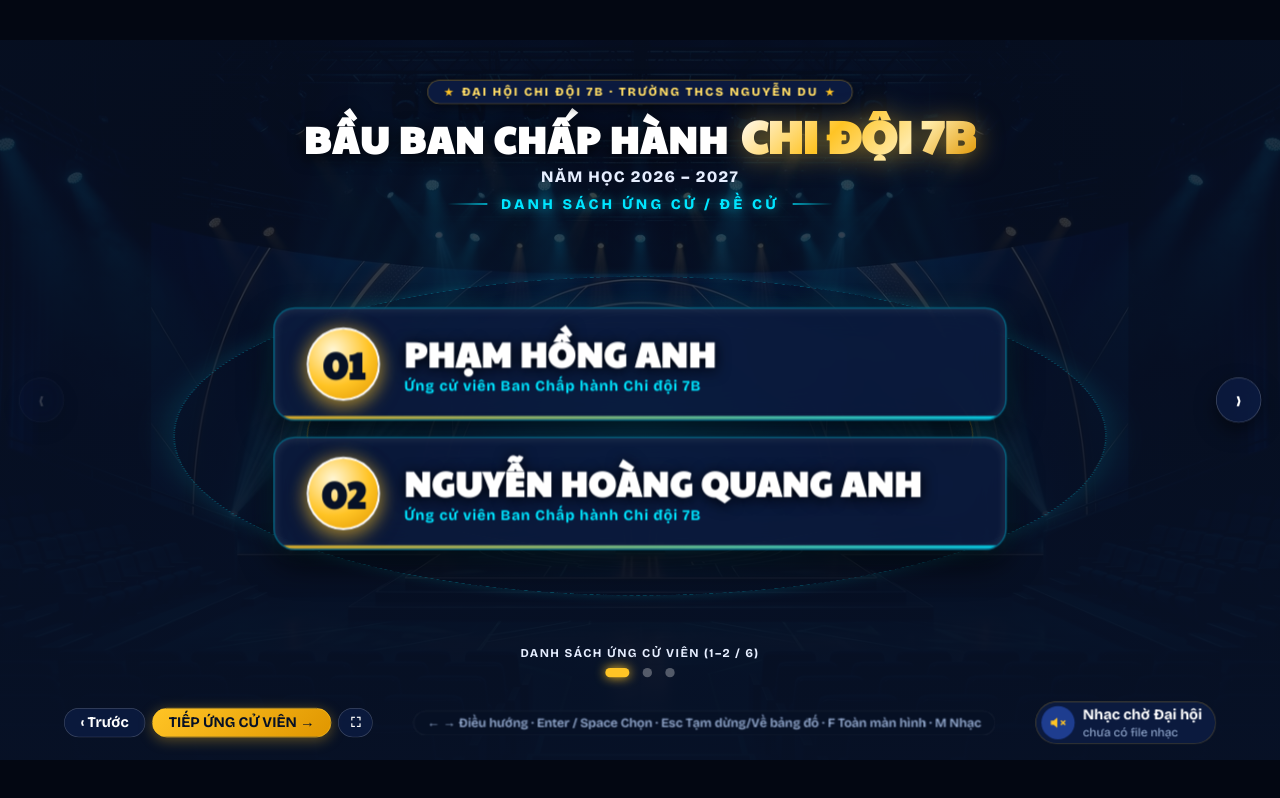
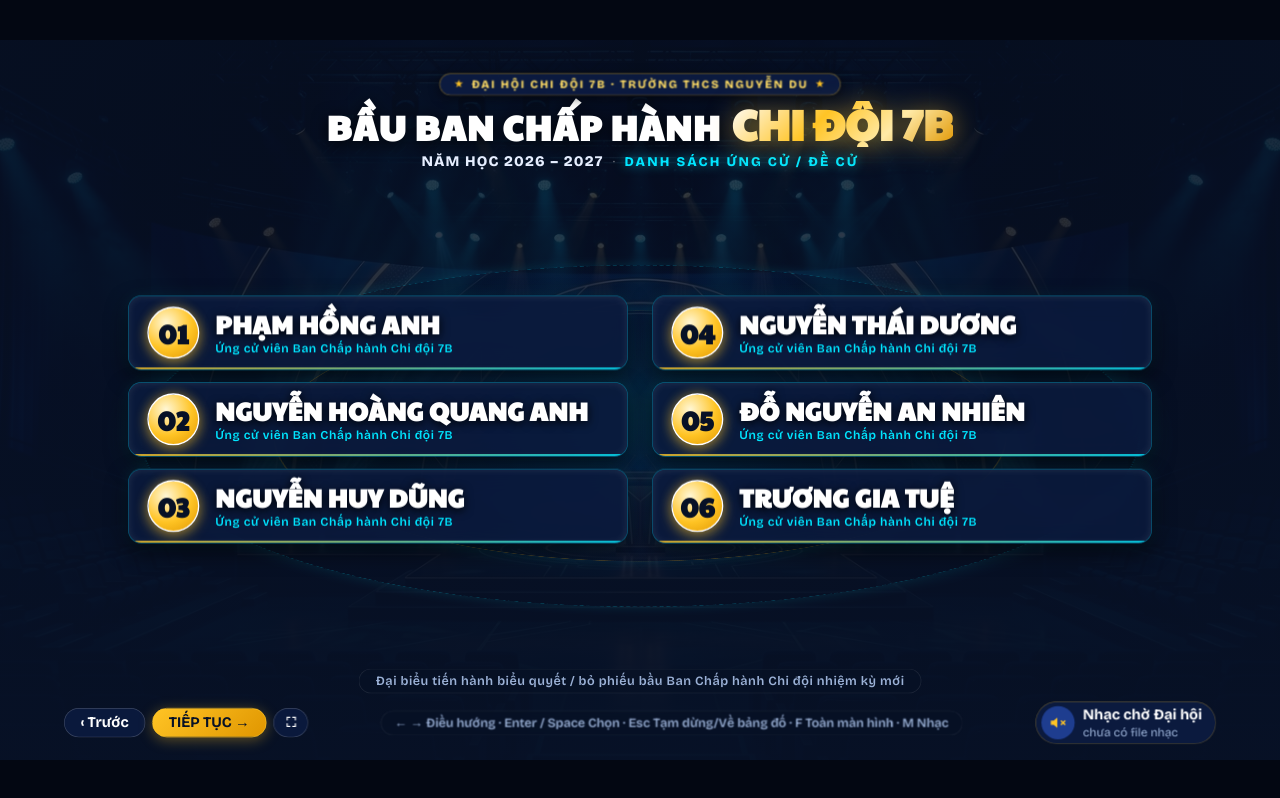
Before and after one commit to tdastoresupport-wq/daihoichidoi, a Svelte app in the folder 7b-web/: page / in a window 1280 px wide. Both pictures are taken after a click on the button "BẮT ĐẦU →". Built offline with nearby package versions, Linux system fonts and the light colour scheme.

Commit message:
feat(7b): display all election candidates on 1 single slide and refine editorial UI

```diff
--- a/7b-web/src/App.svelte
+++ b/7b-web/src/App.svelte
@@ -16,7 +16,6 @@
   const H = 1080;
   let scale = $state(1);
   let sceneEl: HTMLElement | null = $state(null);
-  let electionRef: { step: (d: 1 | -1) => boolean; isLast: () => boolean } | null = $state(null);
   let directionsRef: { step: (d: 1 | -1) => boolean } | null = $state(null);
 
   function fit(): void {
@@ -50,11 +49,7 @@
         break;
 
       case 'election':
-        if (electionRef && !electionRef.step(1)) {
-          pres.next();
-        } else if (!electionRef) {
-          pres.next();
-        }
+        pres.next();
         break;
 
       case 'directions':
@@ -118,7 +113,6 @@
       return;
     }
     if (pres.scene === 'directions' && directionsRef?.step(-1)) return;
-    if (pres.scene === 'election' && electionRef?.step(-1)) return;
     pres.prev();
   }
 
@@ -130,12 +124,10 @@
     if (e.key === 'ArrowRight' && !typing) {
       e.preventDefault();
       if (pres.scene === 'directions' && directionsRef?.step(1)) return;
-      if (pres.scene === 'election' && electionRef?.step(1)) return;
       handlePrimaryAction();
     } else if (e.key === 'ArrowLeft' && !typing) {
       e.preventDefault();
       if (pres.scene === 'directions' && directionsRef?.step(-1)) return;
-      if (pres.scene === 'election' && electionRef?.step(-1)) return;
       handleBackAction();
     } else if (e.key === 'Enter' && !typing) {
       e.preventDefault();
@@ -157,10 +149,7 @@
   // Dynamic label for primary dock button
   let dockPrimaryText = $derived.by(() => {
     if (pres.scene === 'opening') return 'BẮT ĐẦU →';
-    if (pres.scene === 'election') {
-      if (electionRef && electionRef.isLast()) return 'TIẾP TỤC →';
-      return 'TIẾP ỨNG CỬ VIÊN →';
-    }
+    if (pres.scene === 'election') return 'TIẾP TỤC →';
     if (pres.scene === 'directions') return 'TIẾP →';
     if (pres.scene === 'lobby') {
       return pres.completedCount === 9 ? 'XEM BỨC TRANH 🌟' : 'CHỌN Ô SỐ';
@@ -242,7 +231,7 @@
         {#if pres.scene === 'opening'}
           <Opening />
         {:else if pres.scene === 'election'}
-          <Election bind:this={electionRef} />
+          <Election />
         {:else if pres.scene === 'directions'}
           <Directions bind:this={directionsRef} />
         {:else if pres.scene === 'lobby'}
--- a/7b-web/src/scenes/Election.svelte
+++ b/7b-web/src/scenes/Election.svelte
@@ -1,65 +1,25 @@
 <script lang="ts">
   import { onMount } from 'svelte';
   import gsap from 'gsap';
-  import { pres } from '../lib/presentation.svelte';
-  import { audio } from '../lib/audio.svelte';
   import { CANDIDATES_7B } from '../lib/data';
   import heroBg from '../assets/v2/heroes/hero-election-stage.jpg';
 
-  const CANDIDATES_PER_PAGE = 2; // 2 large prominent candidates per view for optimal hall readability
-  let pageIdx = $state(0);
-
-  const totalPages = $derived(
-    Math.max(1, Math.ceil(CANDIDATES_7B.length / CANDIDATES_PER_PAGE))
-  );
-
-  const currentCandidates = $derived(
-    CANDIDATES_7B.slice(
-      pageIdx * CANDIDATES_PER_PAGE,
-      (pageIdx + 1) * CANDIDATES_PER_PAGE
-    )
-  );
-
-  export function isLast(): boolean {
-    return pageIdx >= totalPages - 1;
-  }
-
-  export function step(dir: 1 | -1): boolean {
-    const next = pageIdx + dir;
-    if (next >= 0 && next < totalPages) {
-      pageIdx = next;
-      audio.click();
-      animateCards();
-      return true;
-    }
-    return false;
-  }
-
-  function setPage(i: number): void {
-    if (i !== pageIdx && i >= 0 && i < totalPages) {
-      pageIdx = i;
-      audio.click();
-      animateCards();
-    }
-  }
-
-  function animateCards(): void {
-    if (typeof window === 'undefined' || window.matchMedia('(prefers-reduced-motion: reduce)').matches) return;
-    gsap.fromTo(
-      '.candidate-card',
-      { opacity: 0, scale: 0.95, y: 16 },
-      { opacity: 1, scale: 1, y: 0, duration: 0.4, stagger: 0.08, ease: 'power2.out', overwrite: true }
-    );
-  }
+  // All 6 candidates displayed on 1 single slide
+  const leftCol = CANDIDATES_7B.slice(0, 3); // 01, 02, 03
+  const rightCol = CANDIDATES_7B.slice(3, 6); // 04, 05, 06
 
   onMount(() => {
-    if (window.matchMedia('(prefers-reduced-motion: reduce)').matches) return;
+    if (typeof window === 'undefined' || window.matchMedia('(prefers-reduced-motion: reduce)').matches) return;
     gsap.fromTo(
       '.election-header',
       { opacity: 0, y: -20 },
       { opacity: 1, y: 0, duration: 0.6, ease: 'power2.out', overwrite: true }
     );
-    animateCards();
+    gsap.fromTo(
+      '.candidate-card',
+      { opacity: 0, scale: 0.96, y: 16 },
+      { opacity: 1, scale: 1, y: 0, duration: 0.45, stagger: 0.06, ease: 'power2.out', overwrite: true }
+    );
   });
 </script>
 
@@ -93,23 +53,20 @@
       <span class="title-class">CHI ĐỘI 7B</span>
     </h1>
 
-    <div class="year-kicker">
-      <span>NĂM HỌC 2026 – 2027</span>
-    </div>
-
-    <div class="section-kicker">
-      <span class="kicker-line"></span>
-      <span class="kicker-text">DANH SÁCH ỨNG CỬ / ĐỀ CỬ</span>
-      <span class="kicker-line"></span>
+    <div class="header-sub-row">
+      <span class="year-kicker">NĂM HỌC 2026 – 2027</span>
+      <span class="sep-dot">·</span>
+      <span class="section-kicker">DANH SÁCH ỨNG CỬ / ĐỀ CỬ</span>
     </div>
   </header>
 
-  <!-- Central Candidate Presentation Arena -->
+  <!-- Central Candidate Presentation Arena: All 6 on 1 Slide -->
   <main class="candidate-arena">
-    <div class="candidate-stack">
-      {#each currentCandidates as c (c.id)}
+    <div class="candidate-grid-2col">
+      <!-- Left Column: 01, 02, 03 -->
+      <div class="candidate-column">
+        {#each leftCol as c (c.id)}
           <div class="candidate-card">
-          <div class="podium-aura" aria-hidden="true"></div>
             <div class="card-glass-frame">
               <div class="number-tag">
                 <span class="tag-val">{c.number}</span>
@@ -123,44 +80,33 @@
           </div>
         {/each}
       </div>
-  </main>
 
-  <!-- Multi-step Sequence Pagination -->
-  <footer class="election-footer">
-    <div class="sequence-nav">
-      <span class="seq-label">DANH SÁCH ỨNG CỬ VIÊN ({pageIdx * CANDIDATES_PER_PAGE + 1}–{Math.min((pageIdx + 1) * CANDIDATES_PER_PAGE, CANDIDATES_7B.length)} / {CANDIDATES_7B.length})</span>
-      <div class="seq-dots">
-        {#each Array(totalPages) as _, i}
-          <button
-            class="seq-dot"
-            class:active={i === pageIdx}
-            onclick={() => setPage(i)}
-            aria-label={`Trang danh sách ${i + 1}`}
-          >
-            <span></span>
-          </button>
+      <!-- Right Column: 04, 05, 06 -->
+      <div class="candidate-column">
+        {#each rightCol as c (c.id)}
+          <div class="candidate-card">
+            <div class="card-glass-frame">
+              <div class="number-tag">
+                <span class="tag-val">{c.number}</span>
+              </div>
+              <div class="candidate-identity">
+                <h2 class="candidate-name">{c.name}</h2>
+                <p class="candidate-role">Ứng cử viên Ban Chấp hành Chi đội 7B</p>
+              </div>
+            </div>
+            <div class="card-accent-bar" aria-hidden="true"></div>
+          </div>
         {/each}
       </div>
     </div>
+  </main>
+
+  <!-- Bottom Stage Subtext -->
+  <footer class="election-footer">
+    <p class="footer-note">
+      Đại biểu tiến hành biểu quyết / bỏ phiếu bầu Ban Chấp hành Chi đội nhiệm kỳ mới
+    </p>
   </footer>
-
-  <!-- Left & Right Navigation Arrows -->
-  <button
-    class="nav-arrow nav-prev"
-    disabled={pageIdx === 0}
-    onclick={() => step(-1)}
-    aria-label="Ứng cử viên trước"
-  >
-    ‹
-  </button>
-  <button
-    class="nav-arrow nav-next"
-    disabled={pageIdx === totalPages - 1}
-    onclick={() => step(1)}
-    aria-label="Ứng cử viên tiếp theo"
-  >
-    ›
-  </button>
 </div>
 
 <style>
@@ -172,7 +118,7 @@
     flex-direction: column;
     align-items: center;
     justify-content: space-between;
-    padding: 60px var(--safe) 120px;
+    padding: 50px var(--safe) 100px;
     background: var(--c-stage-void);
   }
 
@@ -183,7 +129,7 @@
     height: 100%;
     object-fit: cover;
     object-position: center;
-    filter: brightness(0.85) contrast(1.1);
+    filter: brightness(0.82) contrast(1.1);
     z-index: 1;
   }
 
@@ -193,8 +139,8 @@
     z-index: 2;
     background: radial-gradient(
       ellipse 120% 90% at 50% 15%,
-      rgba(7, 17, 38, 0.72) 0%,
-      rgba(7, 17, 38, 0.9) 60%,
+      rgba(7, 17, 38, 0.75) 0%,
+      rgba(7, 17, 38, 0.92) 60%,
       rgba(7, 17, 38, 0.98) 100%
     );
     pointer-events: none;
@@ -214,32 +160,32 @@
     top: 55%;
     transform: translate(-50%, -50%) rotateX(70deg);
     border-radius: 50%;
-    border: 2px solid rgba(0, 229, 255, 0.25);
-    box-shadow: 0 0 50px rgba(0, 229, 255, 0.15);
+    border: 2px solid rgba(0, 229, 255, 0.2);
+    box-shadow: 0 0 50px rgba(0, 229, 255, 0.12);
   }
   .voting-ring.outer {
-    width: 1400px;
-    height: 1400px;
+    width: 1500px;
+    height: 1500px;
     border-style: dashed;
     animation: ringSpin 60s linear infinite;
   }
   .voting-ring.inner {
-    width: 1000px;
-    height: 1000px;
-    border-color: rgba(255, 196, 37, 0.3);
+    width: 1100px;
+    height: 1100px;
+    border-color: rgba(255, 196, 37, 0.25);
     animation: ringSpin 40s linear infinite reverse;
   }
   .center-stage-glow {
     position: absolute;
     left: 50%;
     top: 52%;
-    width: 800px;
-    height: 400px;
+    width: 900px;
+    height: 450px;
     transform: translate(-50%, -50%);
     background: radial-gradient(
       ellipse at 50% 50%,
-      rgba(0, 229, 255, 0.12) 0%,
-      rgba(26, 101, 255, 0.08) 45%,
+      rgba(0, 229, 255, 0.1) 0%,
+      rgba(26, 101, 255, 0.06) 45%,
       transparent 75%
     );
   }
@@ -254,7 +200,7 @@
     display: flex;
     flex-direction: column;
     align-items: center;
-    gap: 10px;
+    gap: 8px;
     text-align: center;
   }
 
@@ -264,39 +210,39 @@
     gap: 10px;
     font-family: var(--f-body);
     font-weight: 800;
-    font-size: 18px;
+    font-size: 17px;
     letter-spacing: 0.16em;
     color: var(--c-gold-glow);
     background: rgba(13, 29, 69, 0.85);
     border: 1px solid rgba(255, 196, 37, 0.45);
     border-radius: var(--r-pill);
-    padding: 6px 24px;
+    padding: 5px 22px;
     backdrop-filter: blur(14px);
     box-shadow: 0 4px 18px rgba(0, 0, 0, 0.5);
   }
   .icon-star {
     color: var(--c-gold-core);
-    font-size: 15px;
+    font-size: 14px;
   }
 
   .election-main-title {
     display: flex;
     align-items: baseline;
     justify-content: center;
-    gap: 18px;
+    gap: 16px;
     margin: 0;
     line-height: 1.1;
   }
   .title-action {
     font-family: var(--f-display);
-    font-size: 56px;
+    font-size: 52px;
     letter-spacing: 0.04em;
     color: var(--c-ink-100);
     text-shadow: 0 4px 24px rgba(0, 0, 0, 0.85);
   }
   .title-class {
     font-family: var(--f-display);
-    font-size: 68px;
+    font-size: 64px;
     background: linear-gradient(
       135deg,
       #ffffff 0%,
@@ -310,84 +256,83 @@
     filter: drop-shadow(0 4px 20px rgba(255, 196, 37, 0.5));
   }
 
+  .header-sub-row {
+    display: flex;
+    align-items: center;
+    gap: 14px;
+  }
   .year-kicker {
-    font-size: 24px;
+    font-size: 22px;
     font-weight: 800;
     color: var(--c-ink-200);
     letter-spacing: 0.08em;
   }
-
+  .sep-dot {
+    color: rgba(255, 255, 255, 0.4);
+    font-size: 20px;
+  }
   .section-kicker {
-    display: flex;
-    align-items: center;
-    gap: 20px;
-    margin-top: 4px;
-  }
-  .kicker-line {
-    width: 60px;
-    height: 2px;
-    background: linear-gradient(90deg, transparent, var(--c-spot-cyan));
-  }
-  .section-kicker .kicker-line:last-child {
-    background: linear-gradient(90deg, var(--c-spot-cyan), transparent);
-  }
-  .kicker-text {
     font-family: var(--f-body);
-    font-size: 22px;
+    font-size: 20px;
     font-weight: 800;
-    letter-spacing: 0.22em;
+    letter-spacing: 0.16em;
     color: var(--c-spot-cyan);
     text-shadow: 0 0 16px rgba(0, 229, 255, 0.6);
   }
 
-  /* ── CANDIDATE ARENA ────────────────────────────── */
+  /* ── ALL 6 CANDIDATES IN 2 COLUMNS ──────────────── */
   .candidate-arena {
     position: relative;
     z-index: 10;
-    width: 1400px;
+    width: 1540px;
     max-width: calc(100% - var(--safe) * 2);
     display: flex;
     flex-direction: column;
     align-items: center;
     justify-content: center;
     flex: 1;
-    margin: 16px 0;
+    margin: 12px 0;
   }
 
-  .candidate-stack {
+  .candidate-grid-2col {
+    display: grid;
+    grid-template-columns: 1fr 1fr;
+    gap: 18px 36px;
+    width: 100%;
+  }
+
+  .candidate-column {
     display: flex;
     flex-direction: column;
-    gap: 24px;
-    width: 100%;
-    max-width: 1100px;
+    gap: 18px;
   }
 
   .candidate-card {
     position: relative;
-    border-radius: var(--r-lg);
+    border-radius: var(--r-md);
     background: rgba(11, 26, 62, 0.85);
-    border: 2px solid rgba(0, 229, 255, 0.4);
+    border: 1.5px solid rgba(0, 229, 255, 0.35);
     box-shadow:
-      0 20px 50px rgba(0, 0, 0, 0.7),
-      inset 0 1px 16px rgba(255, 255, 255, 0.12),
-      0 0 35px rgba(0, 229, 255, 0.15);
-    backdrop-filter: blur(24px);
+      0 12px 32px rgba(0, 0, 0, 0.65),
+      inset 0 1px 12px rgba(255, 255, 255, 0.1),
+      0 0 24px rgba(0, 229, 255, 0.1);
+    backdrop-filter: blur(20px);
     overflow: hidden;
     transition: transform var(--t-fast) var(--e-out), border-color var(--t-fast) var(--e-out), box-shadow var(--t-fast) var(--e-out);
   }
   .candidate-card:hover {
-    transform: translateY(-4px) scale(1.015);
+    transform: translateY(-2px) scale(1.01);
     border-color: var(--c-spot-cyan);
     box-shadow:
-      0 26px 60px rgba(0, 0, 0, 0.85),
-      0 0 45px rgba(0, 229, 255, 0.4);
+      0 16px 40px rgba(0, 0, 0, 0.8),
+      0 0 32px rgba(0, 229, 255, 0.3);
   }
 
   .card-glass-frame {
     display: flex;
     align-items: center;
-    gap: 36px;
-    padding: 28px 48px;
+    gap: 24px;
+    padding: 16px 28px;
     position: relative;
     z-index: 2;
   }
@@ -396,20 +341,20 @@
     display: flex;
     align-items: center;
     justify-content: center;
-    min-width: 110px;
-    height: 110px;
+    min-width: 78px;
+    height: 78px;
     border-radius: 50%;
     background: radial-gradient(circle at 35% 30%, #fff7d6, var(--c-gold-core) 55%, var(--c-gold-500) 100%);
     color: var(--c-ink-900);
     box-shadow:
-      0 10px 30px rgba(255, 196, 37, 0.5),
-      0 0 25px rgba(255, 196, 37, 0.35);
-    border: 3px solid #ffffff;
+      0 6px 20px rgba(255, 196, 37, 0.45),
+      0 0 18px rgba(255, 196, 37, 0.3);
+    border: 2.5px solid #ffffff;
     flex-shrink: 0;
   }
   .tag-val {
     font-family: var(--f-display);
-    font-size: 56px;
+    font-size: 40px;
     font-weight: 900;
     line-height: 1;
   }
@@ -417,23 +362,23 @@
   .candidate-identity {
     display: flex;
     flex-direction: column;
-    gap: 6px;
+    gap: 4px;
     flex: 1;
   }
   .candidate-name {
     font-family: var(--f-display);
-    font-size: 52px;
+    font-size: 38px;
     line-height: 1.15;
     color: #ffffff;
     margin: 0;
-    letter-spacing: 0.03em;
-    text-shadow: 0 4px 20px rgba(0, 0, 0, 0.9);
+    letter-spacing: 0.02em;
+    text-shadow: 0 3px 14px rgba(0, 0, 0, 0.9);
   }
   .candidate-role {
-    font-size: 22px;
-    font-weight: 700;
+    font-size: 18px;
+    font-weight: 600;
     color: var(--c-spot-cyan);
-    letter-spacing: 0.06em;
+    letter-spacing: 0.05em;
     margin: 0;
   }
 
@@ -442,12 +387,12 @@
     bottom: 0;
     left: 0;
     right: 0;
-    height: 5px;
+    height: 3px;
     background: linear-gradient(90deg, var(--c-gold-core), var(--c-spot-cyan));
-    opacity: 0.85;
+    opacity: 0.8;
   }
 
-  /* ── FOOTER & PAGINATION ────────────────────────── */
+  /* ── FOOTER ─────────────────────────────────────── */
   .election-footer {
     position: relative;
     z-index: 10;
@@ -455,77 +400,15 @@
     align-items: center;
     justify-content: center;
   }
-  .sequence-nav {
-    display: flex;
-    flex-direction: column;
-    align-items: center;
-    gap: 8px;
-  }
-  .seq-label {
-    font-size: 18px;
-    font-weight: 700;
-    color: var(--c-ink-200);
-    letter-spacing: 0.12em;
-  }
-  .seq-dots {
-    display: flex;
-    align-items: center;
-    gap: 12px;
-  }
-  .seq-dot {
-    background: none;
-    border: none;
-    padding: 4px;
-    cursor: pointer;
-    display: grid;
-    place-items: center;
-  }
-  .seq-dot span {
-    width: 14px;
-    height: 14px;
-    border-radius: 50%;
-    background: rgba(255, 255, 255, 0.3);
-    transition: width var(--t-fast) var(--e-out), background-color var(--t-fast) var(--e-out), box-shadow var(--t-fast) var(--e-out), border-radius var(--t-fast) var(--e-out);
-  }
-  .seq-dot.active span {
-    width: 36px;
+  .footer-note {
+    font-size: 19px;
+    font-weight: 600;
+    color: var(--c-ink-300);
+    margin: 0;
+    letter-spacing: 0.04em;
+    background: rgba(7, 17, 38, 0.6);
+    border: 1px solid rgba(255, 255, 255, 0.1);
     border-radius: var(--r-pill);
-    background: var(--c-gold-core);
-    box-shadow: 0 0 16px var(--c-gold-core);
-  }
-
-  /* ── FLOATING ARROWS ────────────────────────────── */
-  .nav-arrow {
-    position: absolute;
-    top: 50%;
-    transform: translateY(-50%);
-    width: 68px;
-    height: 68px;
-    border-radius: 50%;
-    border: 1.5px solid rgba(255, 255, 255, 0.25);
-    background: rgba(13, 29, 69, 0.75);
-    color: var(--c-ink-100);
-    font-size: 40px;
-    line-height: 1;
-    display: grid;
-    place-items: center;
-    cursor: pointer;
-    backdrop-filter: blur(14px);
-    z-index: var(--z-content);
-    box-shadow: 0 12px 30px rgba(0, 0, 0, 0.5);
-    transition: transform var(--t-fast) var(--e-out), background-color var(--t-fast) var(--e-out), border-color var(--t-fast) var(--e-out), box-shadow var(--t-fast) var(--e-out), opacity var(--t-fast) var(--e-out);
-  }
-  .nav-prev { left: 28px; }
-  .nav-next { right: 28px; }
-  .nav-arrow:disabled {
-    opacity: 0.18;
-    cursor: default;
-    pointer-events: none;
-  }
-  .nav-arrow:not(:disabled):hover {
-    background: var(--c-spot-400);
-    border-color: var(--c-spot-cyan);
-    box-shadow: 0 0 24px var(--c-spot-400);
-    transform: translateY(-50%) scale(1.1);
+    padding: 6px 24px;
   }
 </style>
```
Lines whose indentation alone changed are shown as unchanged.
